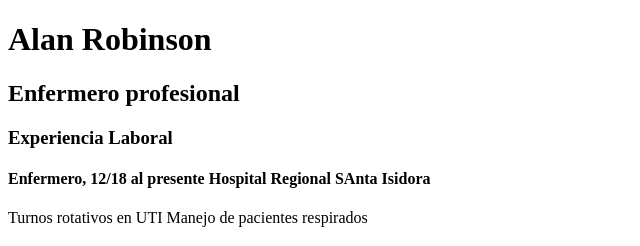
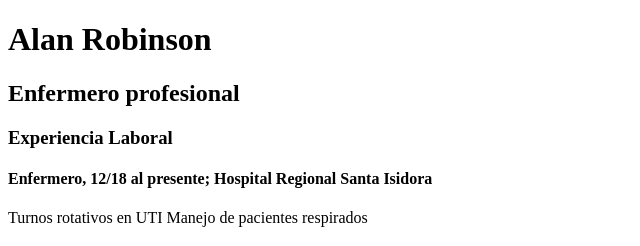
Before and after one commit to albertcri/cv_alan, a plain HTML site: page javascript/CV.html in a window 1280 px wide. Shown: the top 246 px of the page, 0-640 px from the left. Drawn offline with Linux system fonts and the light colour scheme.

Commit message:
CV version 4

```diff
--- a/javascript/CV.html
+++ b/javascript/CV.html
@@ -10,8 +10,8 @@
     <h1>Alan Robinson</h1>
     <h2>Enfermero profesional</h2>
     <h3>Experiencia Laboral</h3>
-    <h4>Enfermero, 12/18 al presente
-        Hospital Regional SAnta Isidora</h4>
+    <h4>Enfermero, 12/18 al presente;
+        Hospital Regional Santa Isidora</h4>
         <p>Turnos rotativos en UTI
         Manejo de pacientes respirados
         </p>
```
